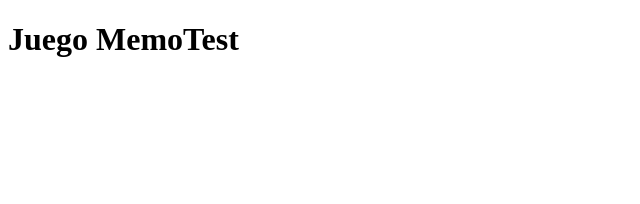
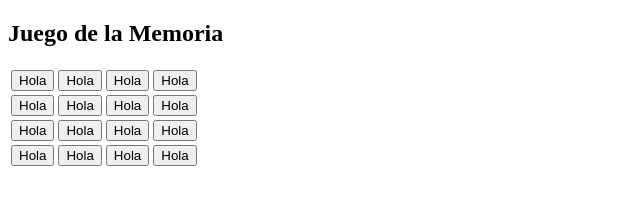
Before and after one commit to AdrianDC3/Juego-de-la-Memoria, a plain HTML site: page index.html in a window 1280 px wide. Shown: the whole page, without its empty margins (0-640 px from the left). Drawn offline with Linux system fonts and the light colour scheme.

Commit message:
Section1 index.html

```diff
--- a/index.html
+++ b/index.html
@@ -4,9 +4,40 @@
     <meta charset="UTF-8">
     <meta http-equiv="X-UA-Compatible" content="IE=edge">
     <meta name="viewport" content="width=device-width, initial-scale=1.0">
-    <title>Document</title>
+    <title>Juego MemoTest</title>
 </head>
 <body>
-    <h1>Juego MemoTest</h1>
+    <main>
+        <section class="section1">
+            <h1>Juego de la Memoria</h1>
+            <table>
+                <tr>
+                   <td><button id="0" onclick="destapar(0)">Hola</button></td>
+                   <td><button id="1" onclick="destapar(1)">Hola</button></td>
+                   <td><button id="2" onclick="destapar(2)">Hola</button></td>
+                   <td><button id="3" onclick="destapar(3)">Hola</button></td>
+                </tr>
+                <tr>
+                    <td><button id="4" onclick="destapar(4)">Hola</button></td>
+                    <td><button id="5" onclick="destapar(5)">Hola</button></td>
+                    <td><button id="6" onclick="destapar(6)">Hola</button></td>
+                    <td><button id="7" onclick="destapar(7)">Hola</button></td>
+                 </tr>
+                 <tr>
+                    <td><button id="8" onclick="destapar(8)">Hola</button></td>
+                    <td><button id="9" onclick="destapar(9)">Hola</button></td>
+                    <td><button id="10" onclick="destapar(10)">Hola</button></td>
+                    <td><button id="11" onclick="destapar(11)">Hola</button></td>
+                 </tr>
+                 <tr>
+                    <td><button id="12" onclick="destapar(12)">Hola</button></td>
+                    <td><button id="13" onclick="destapar(13)">Hola</button></td>
+                    <td><button id="14" onclick="destapar(14)">Hola</button></td>
+                    <td><button id="15" onclick="destapar(15)">Hola</button></td>
+                 </tr>
+            </table>
+        </section>
+        <section class="section2"></section>
+    </main>
 </body>
 </html>
```
